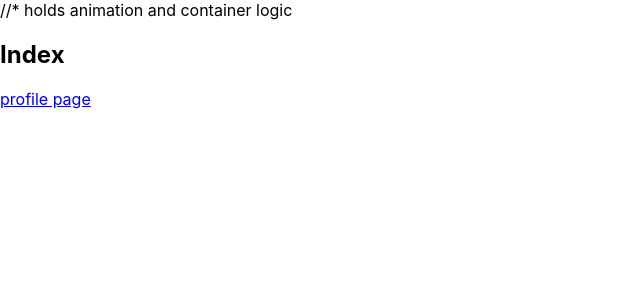
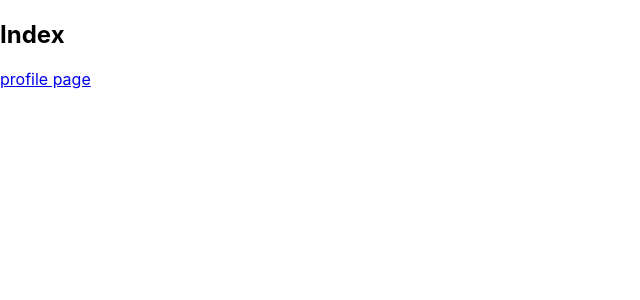
Before and after one commit to raquentin/mfchess, a React (Create React App) app: page / in a window 1280 px wide. Shown: the top 300 px of the page, without its empty margins (0-640 px from the left). Built offline with nearby package versions, Linux system fonts and the light colour scheme; the HTML template or start-up script is replaced by a standard one.

Commit message:
fixed broken comment

```diff
--- a/src/components/pages/index/IndexView.tsx
+++ b/src/components/pages/index/IndexView.tsx
@@ -6,7 +6,7 @@ import ViewWrapper from "../../common/ViewWrapper";
 
 const IndexPage = (): JSX.Element => {
   return (
-    <ViewWrapper> //* holds animation and container logic
+    <ViewWrapper> {/** holds animation and container logic*/}
       <h2>Index</h2>
       <Link to="/profile">profile page</Link>
     </ViewWrapper>
--- a/src/components/pages/profile/ProfileView.tsx
+++ b/src/components/pages/profile/ProfileView.tsx
@@ -6,7 +6,7 @@ import ViewWrapper from "../../common/ViewWrapper";
 
 const ProfilePage = (): JSX.Element => {
   return (
-    <ViewWrapper> //* holds animation and container logic
+    <ViewWrapper> {/** holds animation and container logic*/}
       <h2>Profile</h2>
       <Link to="/">index page</Link>
     </ViewWrapper>
```
